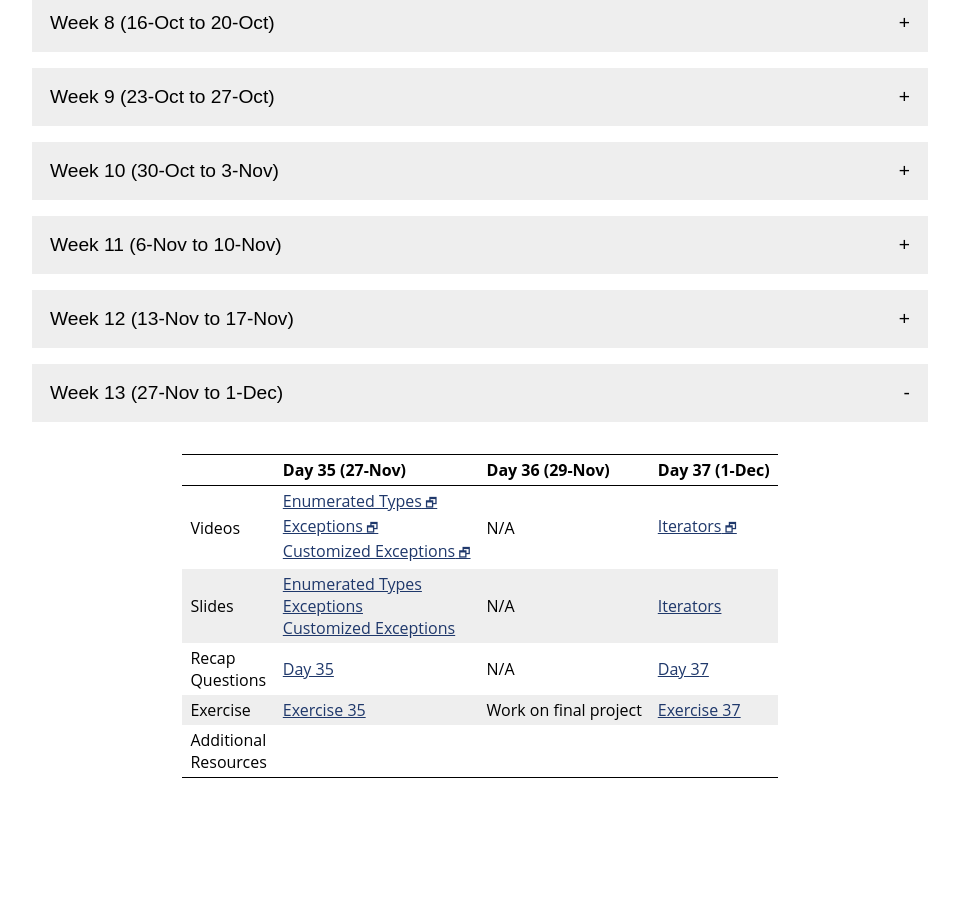
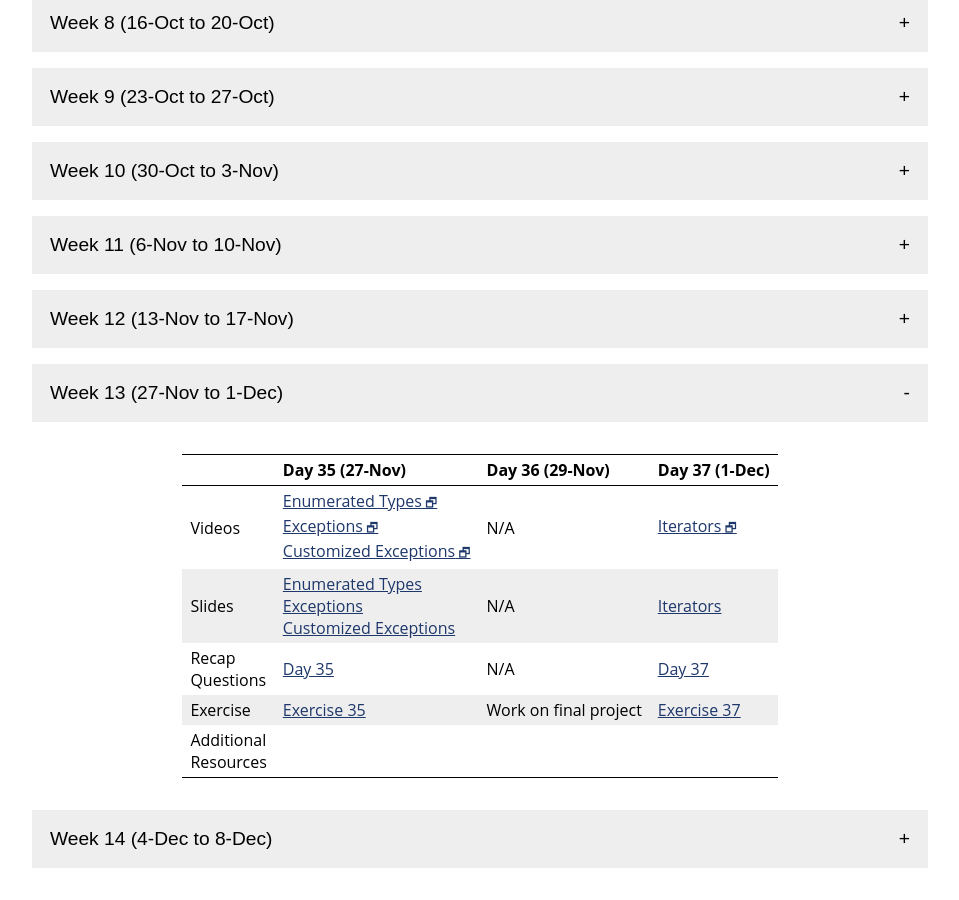
Before and after one commit to jhu-ip/cs220-f23, a Jekyll site: the page built from material.md, in a window 1280 px wide and 900 px high, scrolled down 740 px. Shown: the whole window, without its empty margins (160-1119 px from the left). Built offline with Jekyll 4.4.1, drawn with Linux system fonts in a browser that asks for light colours; before the commit the page ends 1550 px from its top, so only the background shows below that.

Commit message:
added week 14

```diff
--- a/material.md
+++ b/material.md
@@ -624,12 +624,52 @@ the materials for that week.
   </tbody>
 </table>
 </div>
-<!--
- <td><a class='external' target='_blank' href='https://jh.hosted.panopto.com/Panopto/Pages/Viewer.aspx?id=5eb3773f-b093-4630-8e18-ae810038ea47'>Lambdas</a></td>
+<button type="button" id="week_14_toggle" class="week_control_button">Week 14 (4-Dec to 8-Dec)</button>
+<div id="week_14" class="collapsible">
+<table>
+  <thead>
+    <tr>
+      <th></th>
+      <th>Day 38 (4-Dec)</th>
+      <th>Day 39 (6-Dec)</th>
+      <th>Day 40 (8-Dec)</th>
+    </tr>
+  </thead>
+  <tbody>
+    <tr>
+      <td>Videos</td>
+      <td><a class='external' target='_blank' href='https://jh.hosted.panopto.com/Panopto/Pages/Viewer.aspx?id=5eb3773f-b093-4630-8e18-ae810038ea47'>Lambdas</a></td>
+      <td>N/A</td>
+      <td>N/A</td>
+    </tr>
+    <tr>
+      <td>Slides</td>
+      <td><a href='slides/day37_lambdas.pdf'>Lambdas</a></td>
+      <td>N/A</td>
+      <td>N/A</td>
+    </tr>
+    <tr>
+      <td>Recap<br>Questions</td>
+      <td><a href='questions/day38.html'>Day 35</a></td>
+      <td>N/A</td>
+       <td>N/A</a></td>
+    </tr>
+    <tr>
+      <td>Exercise</td>
+      <td>Work on final project</td>
+      <td>Work on final project</td>
+      <td>Work on final project</td>
+    </tr>
+    <tr>
+      <td>Additional<br>Resources</td>
       <td></td>
-<td><a href='slides/day37_lambdas.pdf'>Lambdas</a></td>
       <td></td>
--->
+      <td></td>
+    </tr>
+  </tbody>
+</table>
+</div>
+
 <script type="text/javascript">
   // Create and register a click handler for button clicks to expand/contract
   // specified content div
```
